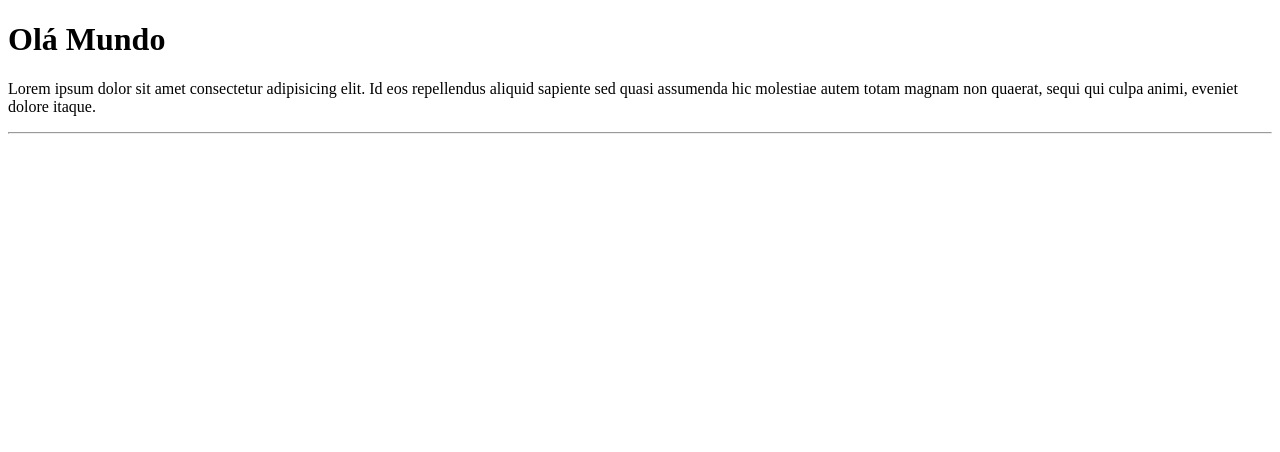
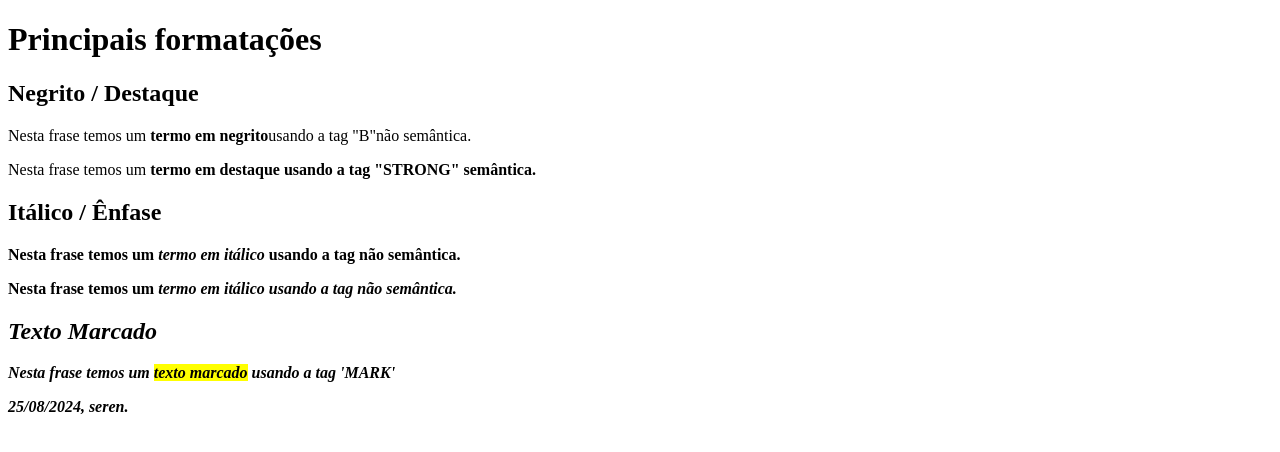
Before and after one commit to webseren/Ola-Mundo, a plain HTML site: page olamundosite/index.html in a window 1280 px wide. Drawn offline with Linux system fonts and the light colour scheme.

Commit message:
Update index.html

```diff
--- a/olamundosite/index.html
+++ b/olamundosite/index.html
@@ -3,10 +3,21 @@
 <head>
     <meta charset="UTF-8">
     <meta name="viewport" content="width=device-width, initial-scale=1.0">
-    <title>Meu primeiro site em repositório</title>
-    <h1>Olá Mundo</h1>
-    <p>Lorem ipsum dolor sit amet consectetur adipisicing elit. Id eos repellendus aliquid sapiente sed quasi assumenda hic molestiae autem totam magnam non quaerat, sequi qui culpa animi, eveniet dolore itaque.</p> <hr>
+    <title>Formataçaõ de texto!</title>
+    <link rel="stylesheet" href="style.css">
+    <link rel="preconnect" href="https://fonts.googleapis.com">
+<link rel="preconnect" href="https://fonts.gstatic.com" crossorigin>
+<link href="https://fonts.googleapis.com/css2?family=Montserrat:ital,wght@0,100..900;1,100..900&display=swap" rel="stylesheet">
 <body>
-
+    <h1>Principais formatações</h1>
+    <h2>Negrito / Destaque</h2>
+    <p>Nesta frase temos um <b>termo em negrito</b>usando a tag "B"não semântica. </p>
+    <p>Nesta frase temos um <strong>termo em destaque</em> usando a tag "STRONG" semântica.</p>
+    <h2> Itálico  / Ênfase </h2>
+    <p>Nesta frase temos um <i>termo em itálico</i> usando a tag não semântica.</p>
+    <p>Nesta frase temos um <em>termo em itálico</i> usando a tag não semântica.</p>
+    <h2>Texto Marcado</h2>
+    <p>Nesta frase temos um <mark>texto marcado</mark> usando a tag 'MARK' </p>
+    <footer> 25/08/2024, seren.</footer>
 </body>
 </html>
```
